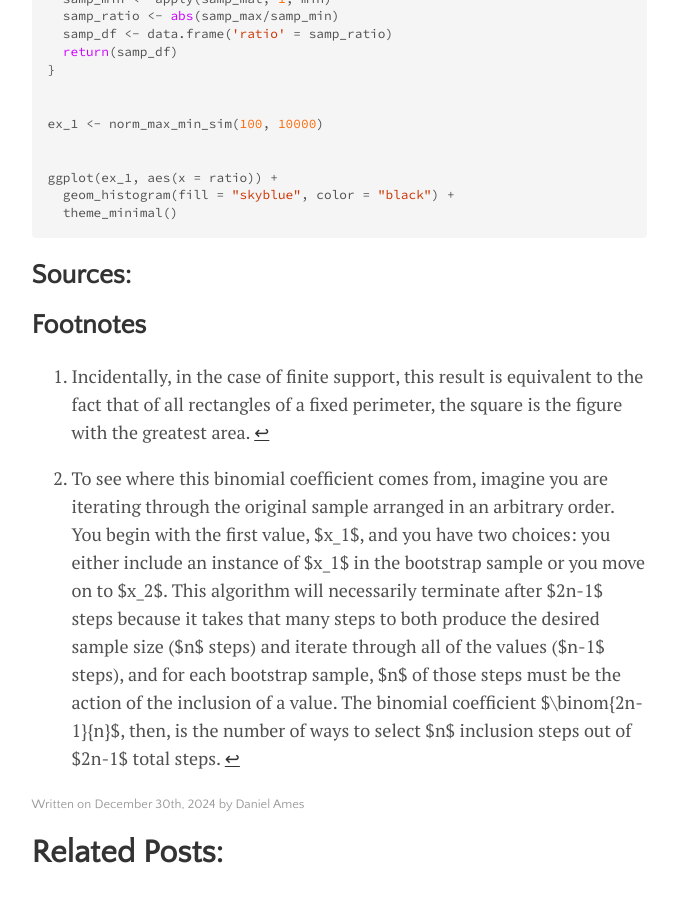
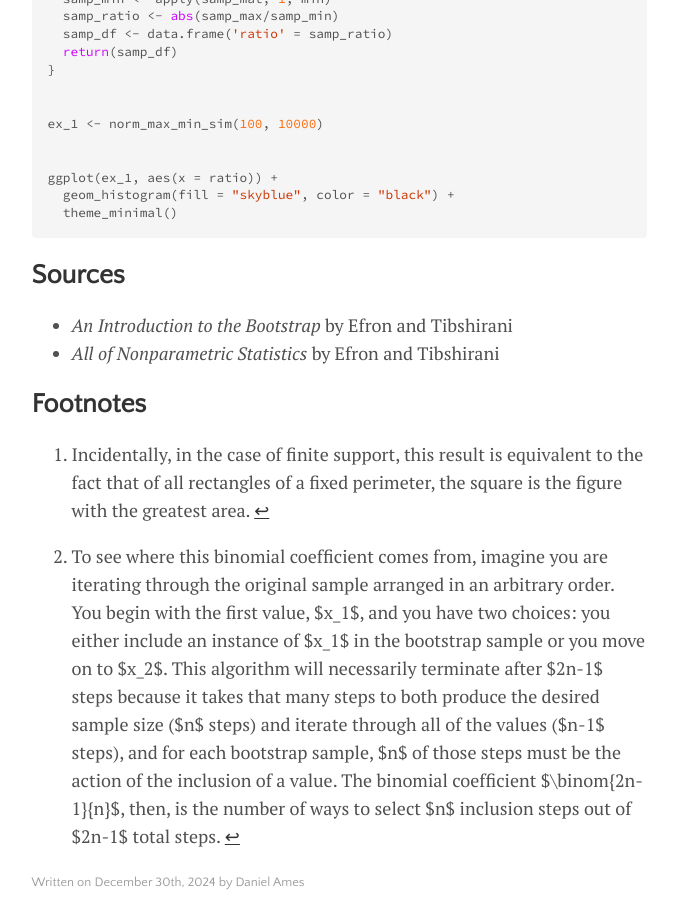
Before and after one commit to DanielAmes/DanielAmes.github.io, a Jekyll site: the page built from _posts/2024-12-30-monte-carlo.md, in a window 1280 px wide and 900 px high, scrolled down 2807 px. Shown: the whole window, without its empty margins (301-976 px from the left). Built offline with Jekyll 4.4.1, drawn with Linux system fonts in a browser that asks for light colours; formulas are drawn with MathJax 3.

````diff
--- a/_posts/2024-12-30-monte-carlo.md
+++ b/_posts/2024-12-30-monte-carlo.md
@@ -84,7 +84,9 @@ ggplot(ex_1, aes(x = ratio)) +
   geom_histogram(fill = "skyblue", color = "black") +
   theme_minimal()
 ```
-## Sources:
+## Sources
+* _An Introduction to the Bootstrap_ by Efron and Tibshirani
+* _All of Nonparametric Statistics_ by Efron and Tibshirani
 
 ## Footnotes
 [^1]: Incidentally, in the case of finite support, this result is equivalent to the fact that of all rectangles of a fixed perimeter, the square is the figure with the greatest area.
````
